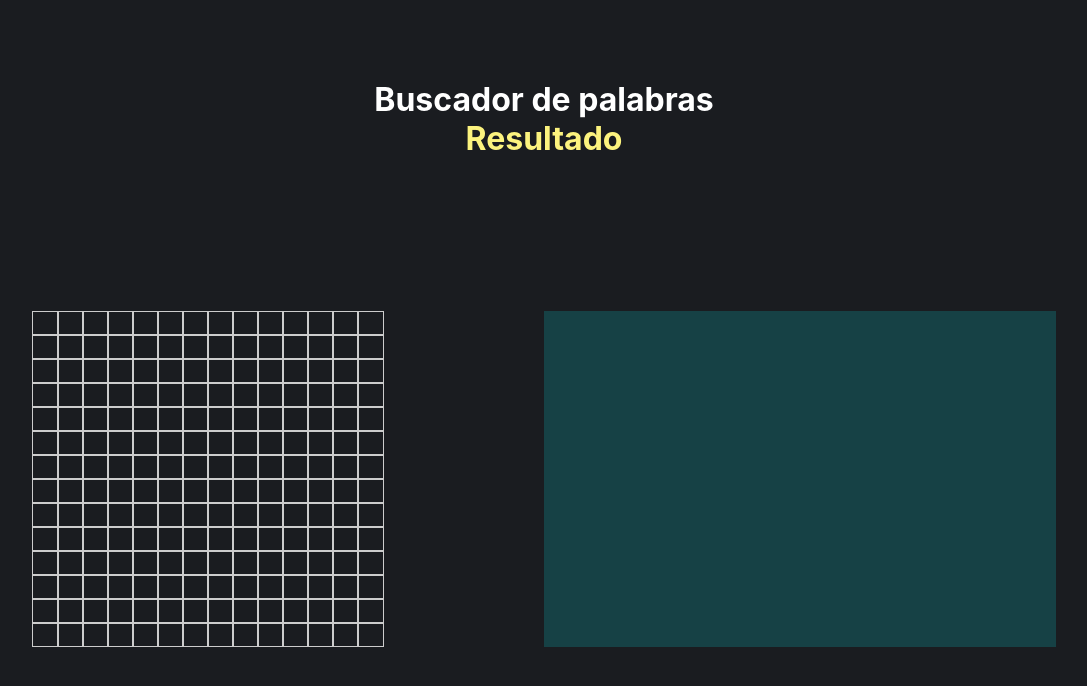
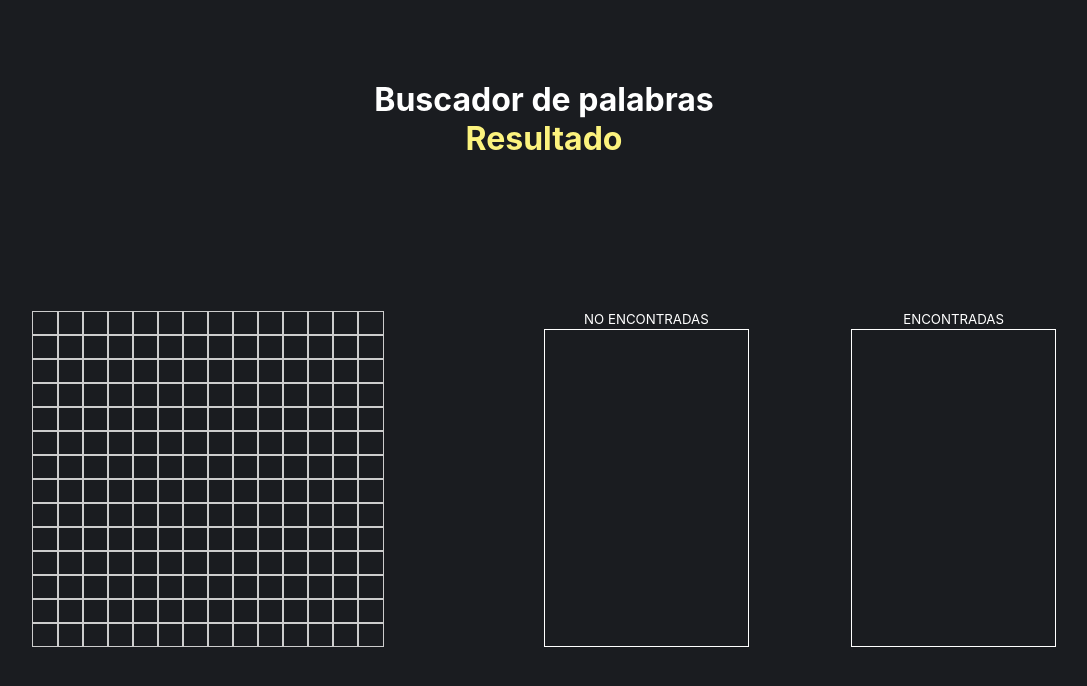
Before and after one commit to isdavid92/Buscador_Palabras, a React (Create React App) app: page /resultado in a window 1280 px wide. Shown: the top 686 px of the page, without its empty margins (96-1183 px from the left). Built offline with nearby package versions, Linux system fonts and the light colour scheme.

Commit message:
listo el resultado

```diff
--- a/src/Components/Resultado/Resultado.jsx
+++ b/src/Components/Resultado/Resultado.jsx
@@ -11,12 +11,30 @@ const Resultado = () => {
     const cuadricula = () => {
         let contenido = matriz;
         let sopaDeLetras = [];
-        for (let i = 0; i < 196; i++) {
-            sopaDeLetras.push(
-                <div key={i} className={style.letra}>{contenido[i] || ""}</div>
-            )
+        for (let i = 0; i < 14; i++) {
+            let fila = contenido[i] || 14;
+            for (let e = 0; e < 14; e++) {
+                let letra = fila[e];
+                sopaDeLetras.push(
+                    <div key={`${i}-${e}`} className={style.letra}>{letra || ""}</div>
+                )
+            }
         };
         return sopaDeLetras
+    };
+
+    const renderPalabras = (ord) => {
+        if (ord == "no") {
+            // let prueba = ["hola"];
+            console.log("aqui");
+            return noEncontradas.map((element, index) => {
+                return <div key={index} className={style.palabraNo}>{element}</div>
+            })
+        } else if (ord == "si") {
+            return encontradas.map((element, index) => {
+                return <div key={index} className={style.palabraSi}>{element}</div>
+            })
+        }
     };
 
     useEffect(() => {
@@ -30,9 +48,19 @@ const Resultado = () => {
                 <div className={style.sopaDeLetras}>
                     {cuadricula()}
                 </div>
-                <div className={style.palabras}>
-                    <div className={style.encontradas}></div>
-                    <div className={style.noEncontradas}></div>
+                <div className={style.contPalabras}>
+                    <div className={style.noEncontradas}>
+                        <h5 className={style.h5no}>NO ENCONTRADAS</h5>
+                        <div className={style.palabras}>
+                            {renderPalabras("no")}
+                        </div>
+                    </div>
+                    <div className={style.encontradas}>
+                        <h5 className={style.h5en}>ENCONTRADAS</h5>
+                        <div className={style.palabras}>
+                            {renderPalabras("si")}
+                        </div>
+                    </div>
                 </div>
             </div>
             <div className={style.boton}>
--- a/src/Components/Resultado/Resultado.module.css
+++ b/src/Components/Resultado/Resultado.module.css
@@ -23,9 +23,54 @@
     text-align: center;
 }
 
-.palabras {
+.contPalabras {
     margin-left: auto;
-    background-color: rgba(0, 255, 255, 0.164);
     width: 50%;
     height: 100%;
+    display: flex;
 }
+
+.noEncontradas {
+    width: 40%;
+    height: 100%;
+    margin: auto;
+    margin-left: 0;
+    display: flex;
+    flex-direction: column;
+}
+
+.h5no {
+    color: white;
+    margin: auto;
+    margin-top: 0;
+    font-weight: normal;
+}
+
+.palabras {
+    border: solid 1px white;
+    height: 94%;
+}
+
+.palabraNo {
+    color: red;
+}
+
+.encontradas {
+    width: 40%;
+    height: 100%;
+    margin: auto;
+    margin-right: 0;
+    display: flex;
+    flex-direction: column;
+}
+
+.h5en {
+    color: white;
+    margin: auto;
+    margin-top: 0;
+    font-weight: normal;
+}
+
+.palabraSi {
+    color: green;
+}
```
